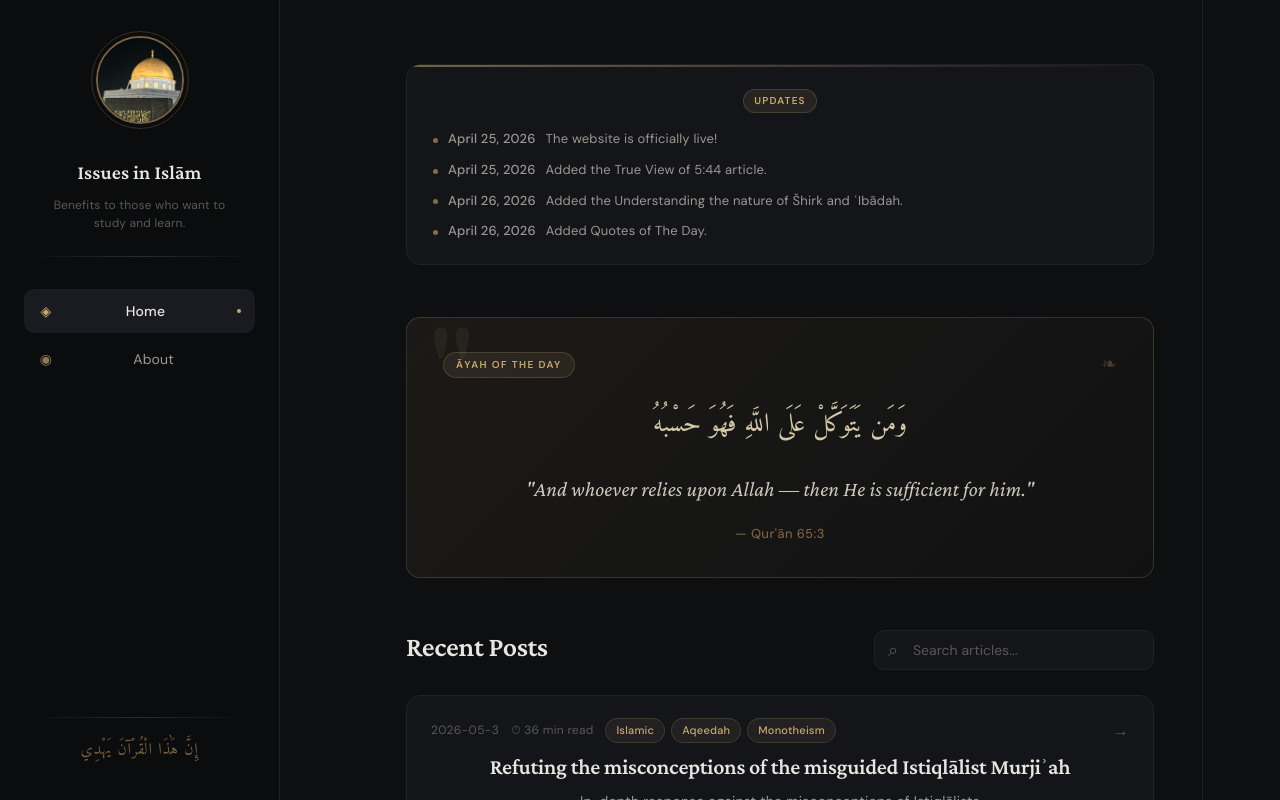
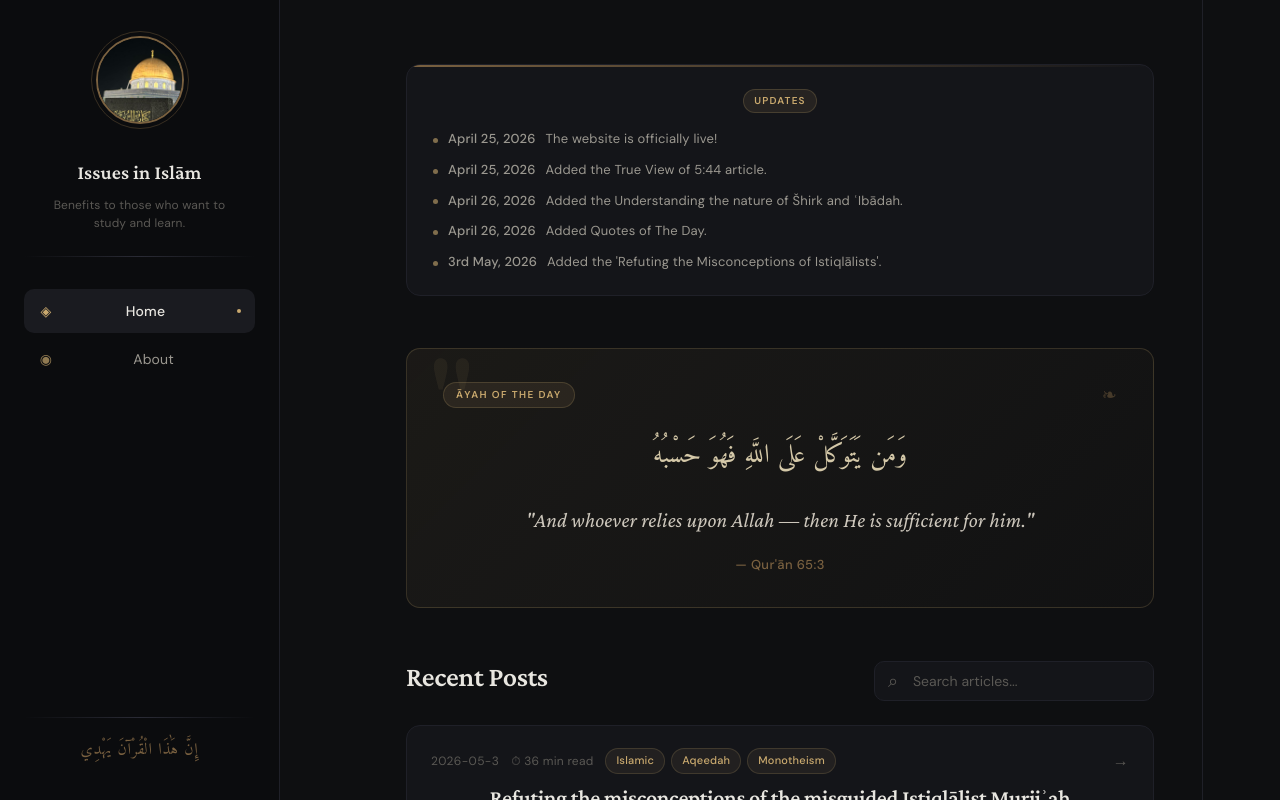
Before and after one commit to randomuserdot/Issues-In-Islam, a React (Vite) app: page / in a window 1280 px wide. Shown: the top 800 px of the page. Built offline with nearby package versions, Linux system fonts and the light colour scheme.

Commit message:
Add new update entry

```diff
--- a/src/App.jsx
+++ b/src/App.jsx
@@ -235,6 +235,11 @@ function Home() {
             <span className="updates-dot" />
             <span className="updates-date">April 26, 2026</span>
             <span className="updates-text">Added Quotes of The Day.</span>
+          </li>
+          <li>
+            <span className="updates-dot" />
+            <span className="updates-date">3rd May, 2026</span>
+            <span className="updates-text">Added the 'Refuting the Misconceptions of Istiqlālists'. </span>
           </li>
         </ul>
       </section>
```
